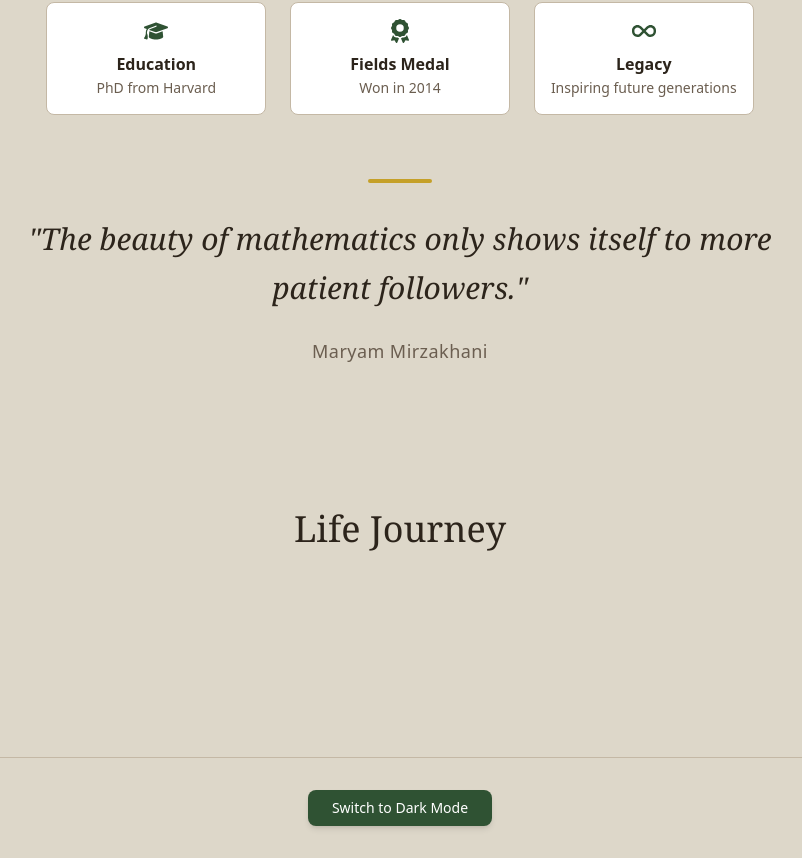
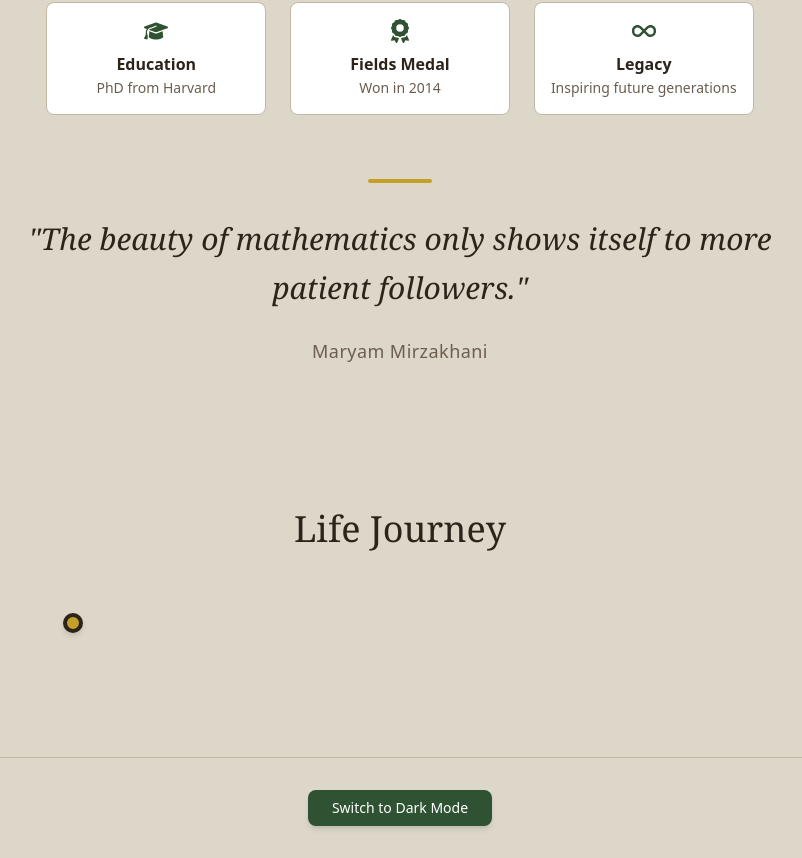
Before and after one commit to zibanoori/mirzakhani-inspire, a React (Vite) app: page / in a window 1280 px wide. Shown: the part 381-1239 px from the top of the page, without its empty margins (240-1042 px from the left). Built offline with nearby package versions, Linux system fonts and the light colour scheme.

Commit message:
Feat: add gold circular markers on timeline line

```diff
--- a/src/App.jsx
+++ b/src/App.jsx
@@ -71,7 +71,9 @@ function App() {
             Life Journey
           </h2>
           <div className="relative border-1-2 border-gold/30 ml-6 md:ml-10 space-y-12">
-            <div className="relative pl-8 md:pl-12"></div>
+            <div className="relative pl-8 md:pl-12">
+              <div className="absolute -left-[9px] top-0 w-5 h-5 rounded-full bg-gold border-4 boredr-paper shadow-md"></div>
+            </div>
           </div>
         </section>
       </main>
```
